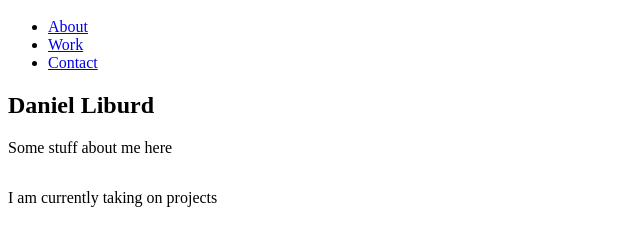
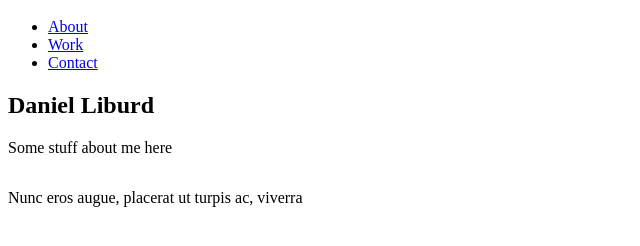
Before and after one commit to blackgirltech/html_tutorial, a plain HTML site: page index.html in a window 1280 px wide. Shown: the part 48-294 px from the top of the page, without its empty margins (0-640 px from the left). Drawn offline with Linux system fonts and the light colour scheme.

Commit message:
add more stuff

```diff
--- a/index.html
+++ b/index.html
@@ -47,7 +47,7 @@
         </main>
 
         <footer>
-            <p>I am currently taking on projects</p>
+            <p>Nunc eros augue, placerat ut turpis ac, viverra</p>
         </footer>
     </body>
 </html>
```
Also changed, not shown: 2 other files.
